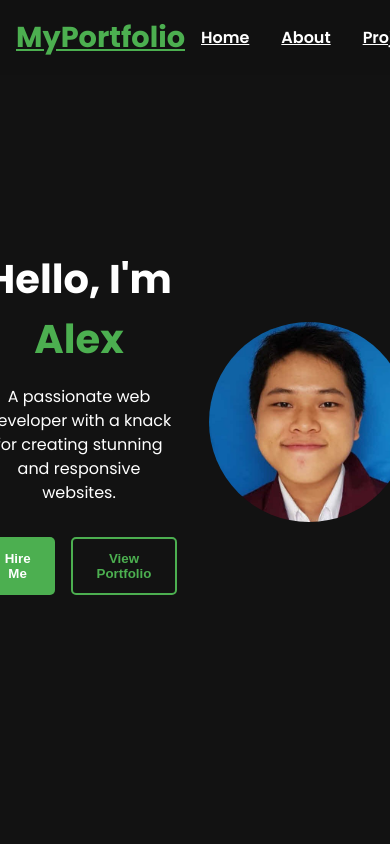
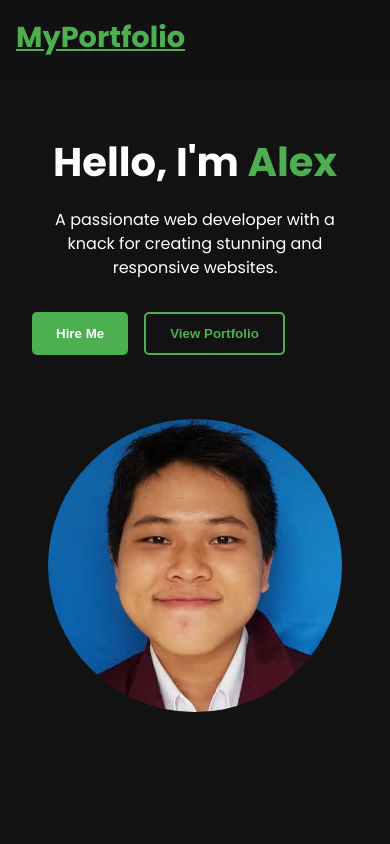
Before and after one commit to Mean-codE/HandyArifin.github.io, a plain HTML site: page src/Website-Portofolio/index.html in a window 390 px wide. Shown: the top 844 px of the page. Drawn offline with nearby package versions, Linux system fonts and the light colour scheme.

Commit message:
chore: adding media queries

```diff
--- a/src/Website-Portofolio/style.css
+++ b/src/Website-Portofolio/style.css
@@ -138,7 +138,7 @@ ul li a:hover {
 }
 
 .hero__image img {
-  width: 200px; /* Atur ukuran gambar sesuai kebutuhan */
+  width: min(25rem, 90%); /* Atur ukuran gambar sesuai kebutuhan */
   border-radius: 50%; /* Membuat gambar bulat */
 }
 
@@ -180,3 +180,47 @@ ul li a:hover {
 }
 
 /* Media Queries untuk Respons
+/* Media Queries untuk Responsivitas */
+@media (max-width: 768px) {
+  nav .checkbox {
+    display: block;
+  }
+
+  ul {
+    position: absolute;
+    width: 100%;
+    height: calc(100vh - 85px);
+    left: -100%;
+    top: 85px;
+    background-color: rgba(18, 18, 18, 0.9);
+    flex-direction: column;
+    justify-content: center;
+    gap: 3rem;
+  }
+
+  nav #check:checked ~ ul {
+    left: 0;
+  }
+
+  ul li a {
+    font-size: 1.25rem;
+  }
+
+  .hero__container {
+    flex-direction: column;
+    text-align: center;
+  }
+
+  .hero__image {
+    margin-top: 2rem;
+  }
+
+  .projects__container {
+    flex-direction: column;
+    align-items: center;
+  }
+
+  .project {
+    width: 90%; /* Lebar proyek lebih kecil di perangkat mobile */
+  }
+}
```
